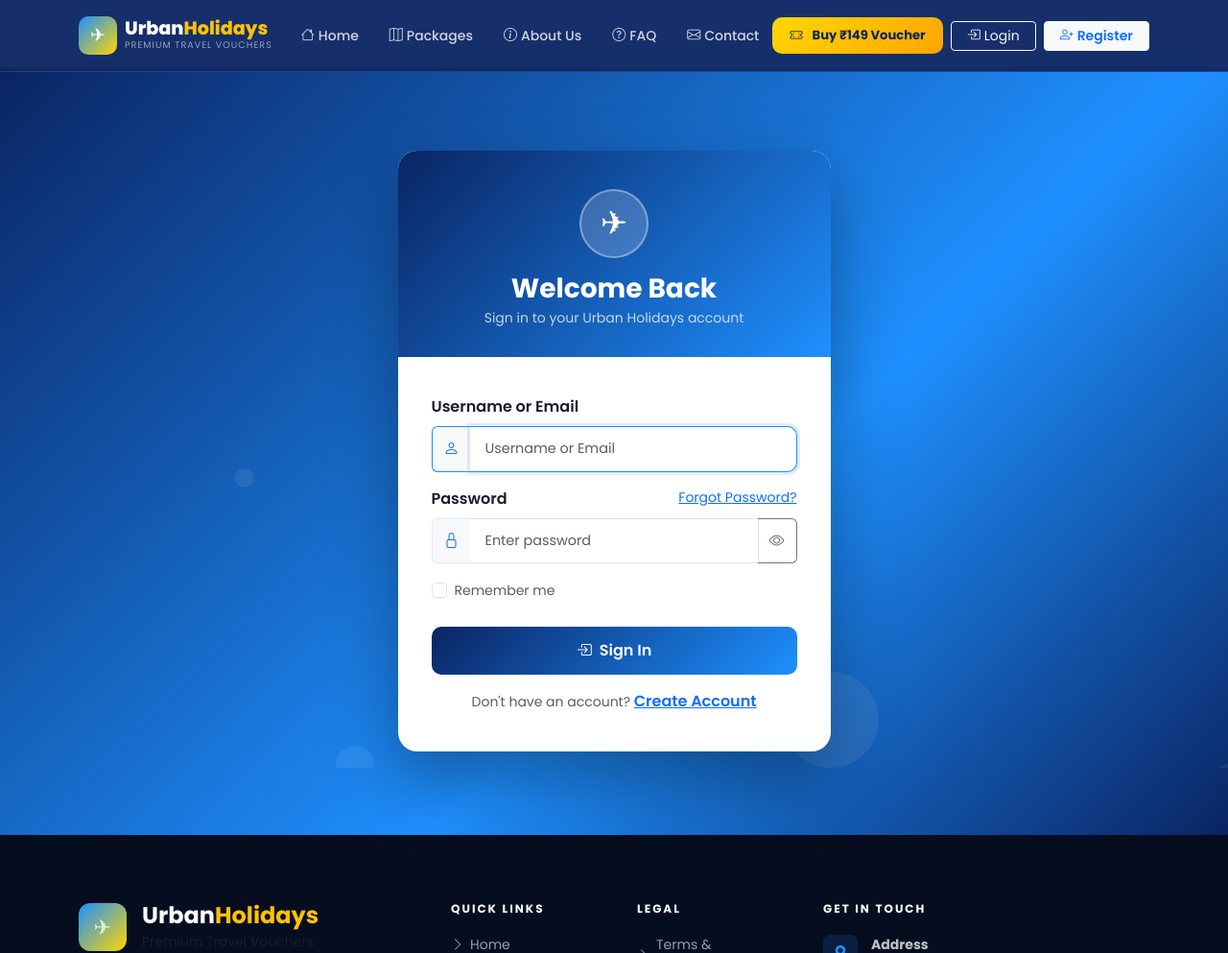
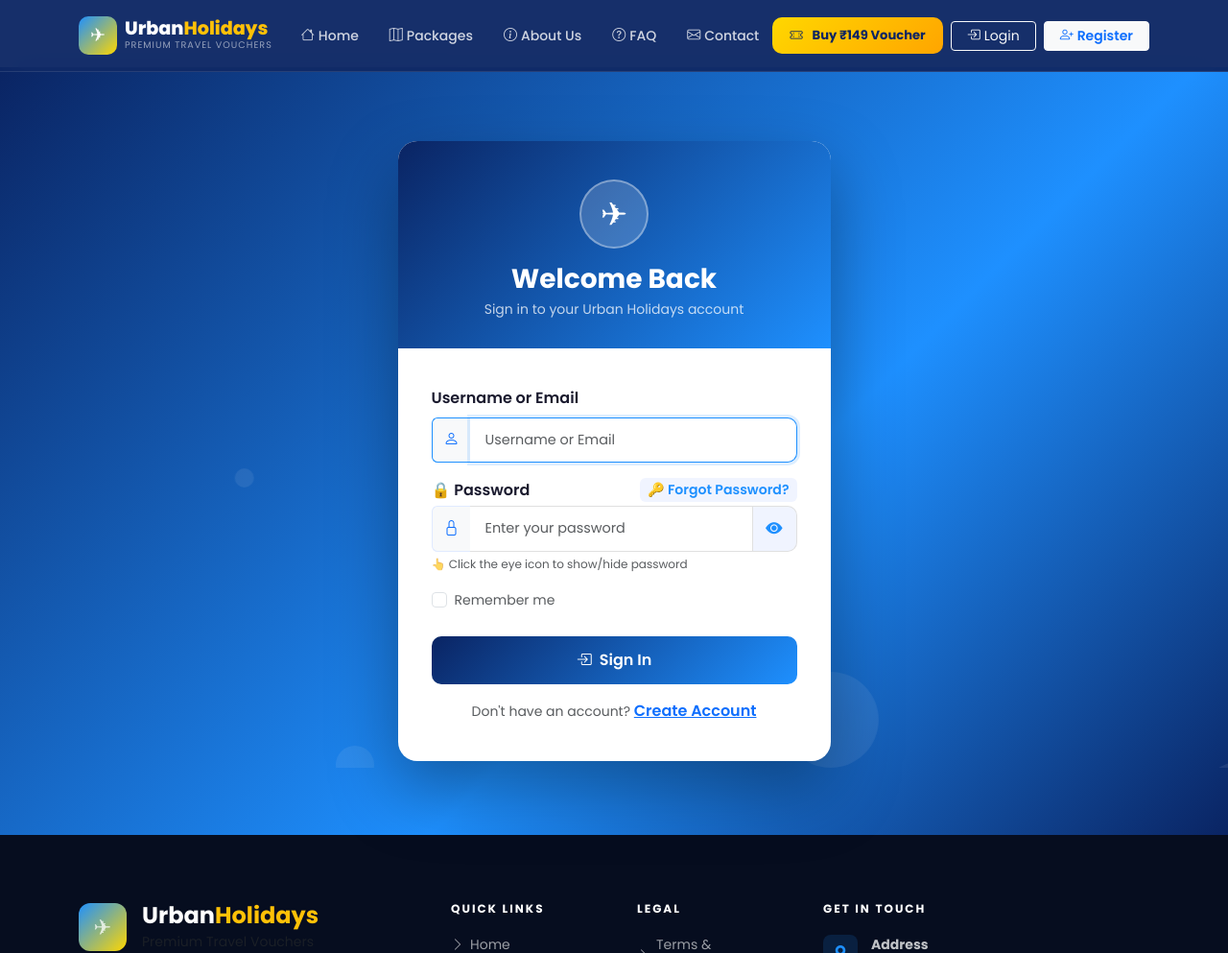
Before and after one commit to maniteja2230/urrbanholidays, a Django app: page /accounts/login/ in a window 1280 px wide. Shown: the top 993 px of the page at 96% size. Run offline with Django 4.2, Linux system fonts and the light colour scheme; parts of the project's set-up code (start-up, migrations or seed data) failed here and were passed over.

Commit message:
✅ Fix UPI logos, enhanced eye icon & forgot password in login

```diff
--- a/templates/accounts/login.html
+++ b/templates/accounts/login.html
@@ -45,6 +45,20 @@
     transition: all 0.3s;
 }
 .btn-login:hover { transform: translateY(-2px); box-shadow: 0 8px 25px rgba(30,144,255,0.4); color: white; }
+.btn-eye {
+    background: #f0f4ff; border: 1.5px solid #e0e0e0;
+    border-left: none; border-radius: 0 10px 10px 0;
+    padding: 0 14px; cursor: pointer; color: #1E90FF;
+    transition: background 0.2s;
+}
+.btn-eye:hover { background: #dceeff; }
+.forgot-link {
+    color: #1E90FF; font-weight: 600; font-size: 0.88rem;
+    text-decoration: none; padding: 2px 8px;
+    background: #f0f4ff; border-radius: 6px;
+    transition: background 0.2s;
+}
+.forgot-link:hover { background: #dceeff; color: #0A2463; }
 .floating-bubbles { position: fixed; top: 0; left: 0; width: 100%; height: 100%; pointer-events: none; overflow: hidden; z-index: 0; }
 .bubble {
     position: absolute; bottom: -150px;
@@ -108,21 +122,23 @@
                             </div>
 
                             <div class="mb-3">
-                                <div class="d-flex justify-content-between">
-                                    <label class="form-label fw-semibold">Password</label>
-                                    <a href="{% url 'password_reset' %}" class="small text-primary">Forgot Password?</a>
+                                <div class="d-flex justify-content-between align-items-center mb-1">
+                                    <label class="form-label fw-semibold mb-0">🔒 Password</label>
+                                    <a href="{% url 'password_reset' %}" class="forgot-link">
+                                        🔑 Forgot Password?
+                                    </a>
                                 </div>
                                 <div class="input-group">
                                     <span class="input-group-text bg-light border-end-0">
                                         <i class="bi bi-lock text-primary"></i>
                                     </span>
                                     <input type="password" name="password" id="id_password"
-                                           class="form-control border-start-0" placeholder="Enter password">
-                                    <button class="btn btn-outline-secondary border-start-0" type="button"
-                                            onclick="togglePassword()" style="border-left:none">
-                                        <i class="bi bi-eye" id="eyeIcon"></i>
+                                           class="form-control border-start-0" placeholder="Enter your password">
+                                    <button class="btn-eye" type="button" onclick="togglePassword()" title="Show/Hide Password">
+                                        <i class="bi bi-eye-fill" id="eyeIcon" style="font-size:1.1rem;"></i>
                                     </button>
                                 </div>
+                                <div class="text-muted" style="font-size:0.75rem; margin-top:4px;">👆 Click the eye icon to show/hide password</div>
                                 {% if form.non_field_errors %}
                                     <div class="text-danger small mt-1">{{ form.non_field_errors.0 }}</div>
                                 {% endif %}
```
Also changed, not shown: templates/vouchers/buy.html (+5 -4 lines).
